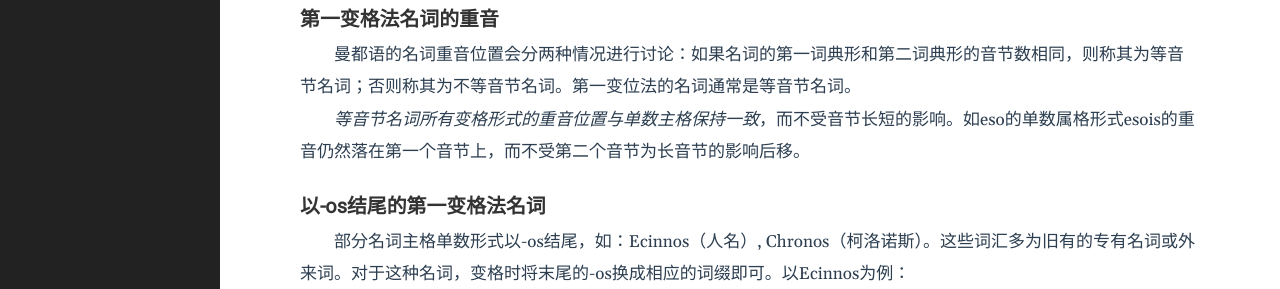
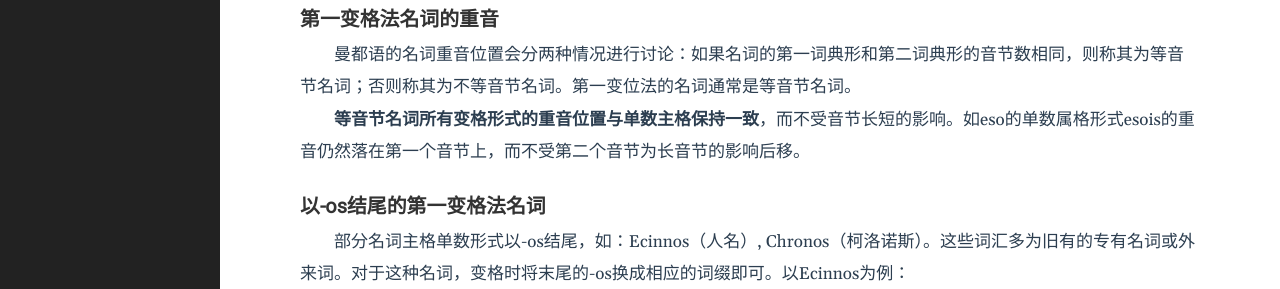
Before and after one commit to WenNianshuo/WenNianshuo.github.io, a Jekyll site: the page built from _posts/2021-12-31-第一变格法.md, in a window 1280 px wide. Shown: the part 935-1224 px from the top of the page. Built offline with Jekyll 4.4.1, drawn with Linux system fonts in a browser that asks for light colours.

```diff
--- a/_posts/2021-12-31-第一变格法.md
+++ b/_posts/2021-12-31-第一变格法.md
@@ -102,7 +102,7 @@ tags:
 
 　　曼都语的名词重音位置会分两种情况进行讨论：如果名词的第一词典形和第二词典形的音节数相同，则称其为等音节名词；否则称其为不等音节名词。第一变位法的名词通常是等音节名词。
 
-　　*等音节名词所有变格形式的重音位置与单数主格保持一致*，而不受音节长短的影响。如eso的单数属格形式esois的重音仍然落在第一个音节上，而不受第二个音节为长音节的影响后移。
+　　**等音节名词所有变格形式的重音位置与单数主格保持一致**，而不受音节长短的影响。如eso的单数属格形式esois的重音仍然落在第一个音节上，而不受第二个音节为长音节的影响后移。
 
 ### 以-os结尾的第一变格法名词
 
```
